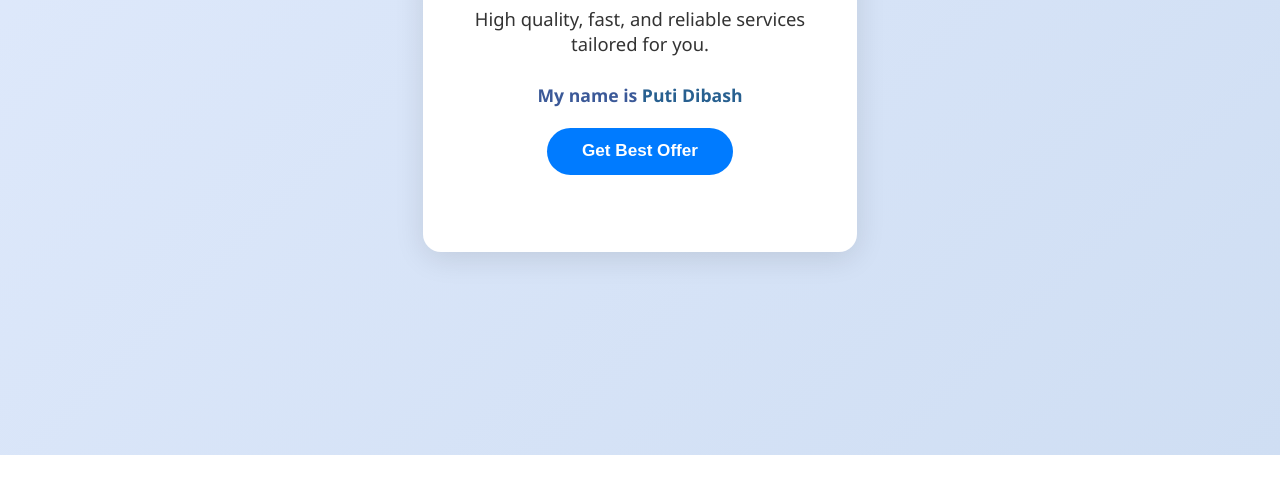
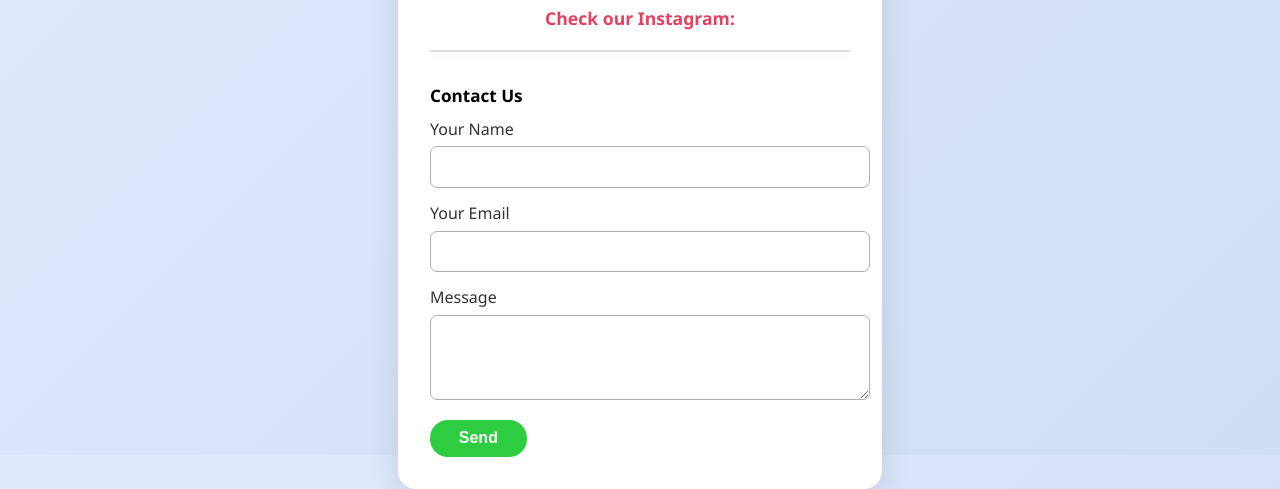
Before and after one commit to luffydon121/Messenger, a plain HTML site: page index.html in a window 1280 px wide. Shown: the part 345-834 px from the top of the page. Before the commit the page ends 800 px from the top, so only its background shows below. Drawn offline with Linux system fonts and the light colour scheme; a script that the page names is missing.

Commit message:
Update index.html

```diff
--- a/index.html
+++ b/index.html
@@ -6,7 +6,6 @@
     <title>Puti Dibash Services - Best Rate</title>
     <link rel="stylesheet" href="style.css">
     <style>
-        /* Inlined CSS for quick demo; you can move this to style.css if preferred */
         body {
             background: linear-gradient(135deg, #e0eafc, #cfdef3);
             min-height: 100vh;
@@ -21,7 +20,7 @@
             border-radius: 18px;
             box-shadow: 0 6px 30px rgba(0,0,0,0.11);
             padding: 2.5rem 2rem 2rem 2rem;
-            max-width: 370px;
+            max-width: 420px;
             text-align: center;
         }
         h1 {
@@ -31,7 +30,7 @@
         .subtitle {
             color: #333;
             font-size: 1.15rem;
-            margin-bottom: 1.7rem;
+            margin-bottom: 1.2rem;
         }
         .owner {
             font-weight: bold;
@@ -61,6 +60,55 @@
             margin-top: 0.5rem;
             min-height: 1.2em;
         }
+        .social-section {
+            margin-top: 2rem;
+        }
+        .instagram-embed {
+            margin-top: 1.2rem;
+            border-radius: 14px;
+            overflow: hidden;
+            background: #fafafa;
+            border: 1px solid #ddd;
+            box-shadow: 0 2px 10px rgba(0,0,0,0.08);
+        }
+        .contact-form {
+            margin-top: 2rem;
+            text-align: left;
+        }
+        .contact-form label {
+            display: block;
+            margin-bottom: 0.4rem;
+            color: #333;
+        }
+        .contact-form input, .contact-form textarea {
+            width: 100%;
+            border: 1px solid #b0b0b0;
+            border-radius: 7px;
+            padding: 0.55rem;
+            margin-bottom: 0.9rem;
+            font-size: 1rem;
+            font-family: inherit;
+        }
+        .contact-form button {
+            background: #2ecc40;
+            color: #fff;
+            border: none;
+            padding: 0.6rem 1.8rem;
+            border-radius: 18px;
+            font-size: 1rem;
+            font-weight: 600;
+            cursor: pointer;
+            transition: background 0.2s;
+        }
+        .contact-form button:hover {
+            background: #238d2b;
+        }
+        .thankyou {
+            color: #286090;
+            font-weight: 600;
+            margin-top: 0.7rem;
+            text-align: center;
+        }
         @media (max-width: 500px) {
             .container {
                 padding: 1.2rem 0.5rem;
@@ -80,11 +128,43 @@
         </div>
         <button class="service-btn" id="clickMe">Get Best Offer</button>
         <div id="message"></div>
+
+        <div class="social-section">
+            <h2 style="font-size:1.1rem; color:#e4405f; margin-bottom:0.5rem;">Check our Instagram:</h2>
+            <div class="instagram-embed">
+                <!-- Instagram Embed -->
+                <blockquote class="instagram-media" data-instgrm-permalink="https://www.instagram.com/p/DOLkPxJAVwL/" data-instgrm-version="14" style="width:100%; min-width:300px; margin:0 auto;">
+                </blockquote>
+            </div>
+        </div>
+
+        <form class="contact-form" id="contactForm">
+            <h2 style="font-size:1.07rem; margin-bottom:0.7rem;">Contact Us</h2>
+            <label for="name">Your Name</label>
+            <input type="text" id="name" name="name" required autocomplete="off">
+            <label for="email">Your Email</label>
+            <input type="email" id="email" name="email" required autocomplete="off">
+            <label for="msg">Message</label>
+            <textarea id="msg" name="msg" rows="3" required></textarea>
+            <button type="submit">Send</button>
+            <div class="thankyou" id="thankyouMessage" style="display:none;">Thank you for contacting us!</div>
+        </form>
     </div>
+    <script async src="//www.instagram.com/embed.js"></script>
     <script>
         document.getElementById('clickMe').onclick = function() {
             document.getElementById('message').textContent = "Thank you for choosing Puti Dibash! We'll get back to you with the best rate.";
         };
+
+        // Simple feedback form (just shows thank you message on submit)
+        document.getElementById('contactForm').onsubmit = function(e) {
+            e.preventDefault();
+            document.getElementById('thankyouMessage').style.display = 'block';
+            setTimeout(function() {
+                document.getElementById('thankyouMessage').style.display = 'none';
+                document.getElementById('contactForm').reset();
+            }, 2600);
+        };
     </script>
 </body>
 </html>
```
